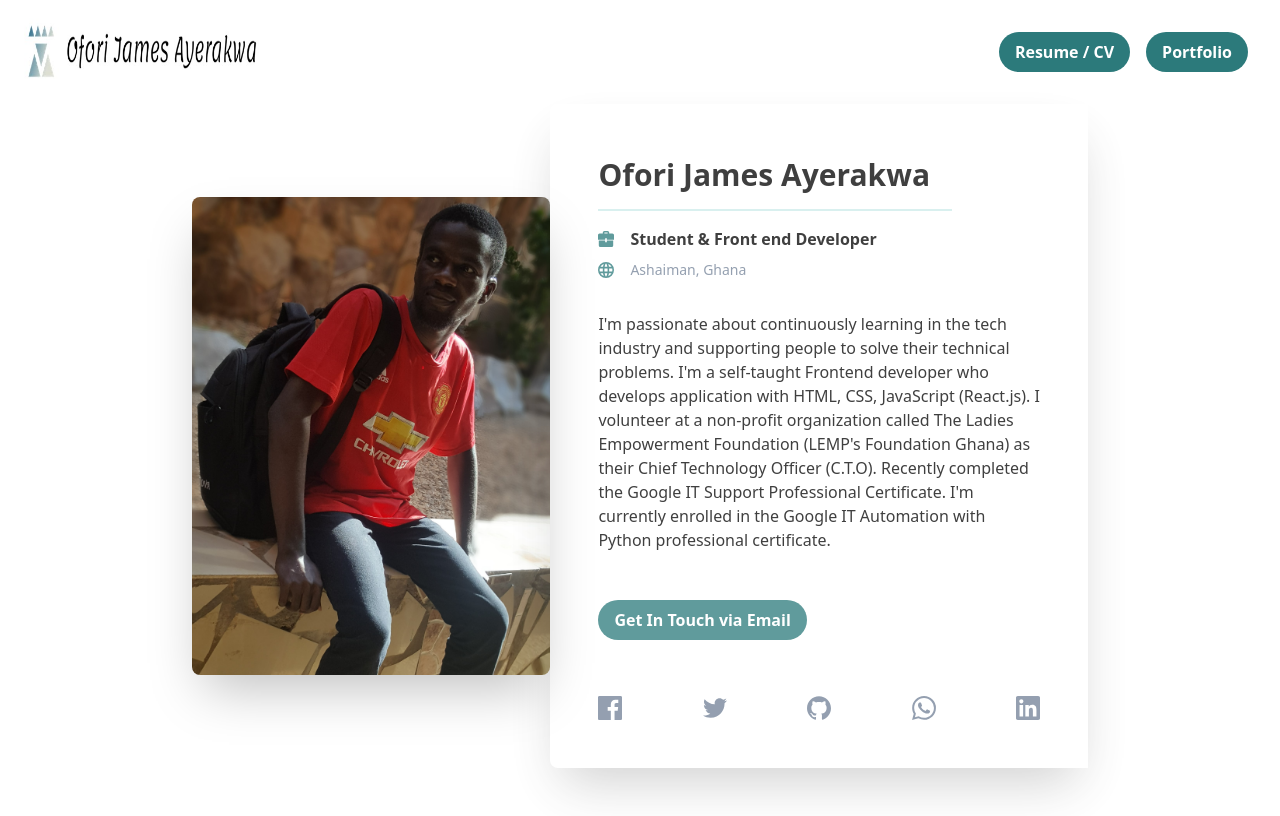
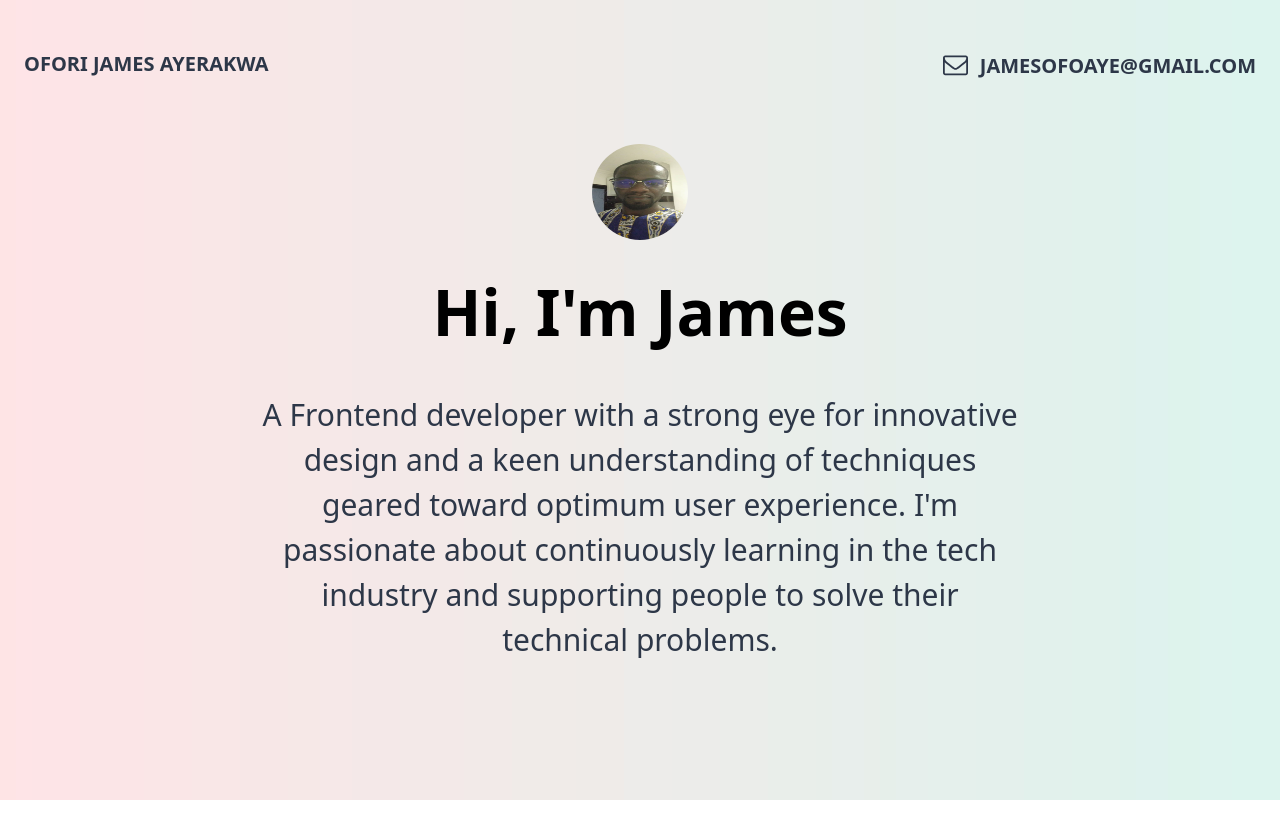
Before and after one commit to jamesofoaye/personal-website, a Next.js app: page / in a window 1280 px wide. Built offline with nearby package versions, Linux system fonts and the light colour scheme.

Commit message:
hero/home page viewport

```diff
--- a/pages/index.js
+++ b/pages/index.js
@@ -1,6 +1,7 @@
 import Head from 'next/head'
 import Nav from '../components/nav'
 import Link from 'next/link'
+import styles from '../styles/index.module.css'
 
 export default function IndexPage() {
   return (
@@ -9,8 +10,47 @@ export default function IndexPage() {
         <title>Ofori James Ayerakwa</title>
         <link rel="icon" href="/favicon.ico" />
       </Head>
-      <Nav />
-      <div className="max-w-4xl flex items-center flex-wrap mx-auto lg:my-0 lg:pb-12">
+
+      <main className={`relative h-screen ${styles.bgImage}`}>
+        <header className="h-24 sm:h-32 flex items-center z-30 w-full">
+          <div className="container mx-auto px-6 flex items-center justify-between">
+            <div className="uppercase text-gray-800 font-semibold text-xl flex items-center">
+              Ofori James Ayerakwa
+            </div>
+            <div className="flex items-center">
+              <nav className="font-sen text-gray-800 uppercase text-lg lg:flex items-center hidden">
+                <div className="uppercase text-gray-800 text-3xl font-semibold flex items-center">
+                  <svg width="25" height="25" viewBox="0 0 1792 1792" fill="currentColor" xmlns="http://www.w3.org/2000/svg">
+                    <path d="M1664 1504v-768q-32 36-69 66-268 206-426 338-51 43-83 67t-86.5 48.5-102.5 24.5h-2q-48 0-102.5-24.5t-86.5-48.5-83-67q-158-132-426-338-37-30-69-66v768q0 13 9.5 22.5t22.5 9.5h1472q13 0 22.5-9.5t9.5-22.5zm0-1051v-24.5l-.5-13-3-12.5-5.5-9-9-7.5-14-2.5h-1472q-13 0-22.5 9.5t-9.5 22.5q0 168 147 284 193 152 401 317 6 5 35 29.5t46 37.5 44.5 31.5 50.5 27.5 43 9h2q20 0 43-9t50.5-27.5 44.5-31.5 46-37.5 35-29.5q208-165 401-317 54-43 100.5-115.5t46.5-131.5zm128-37v1088q0 66-47 113t-113 47h-1472q-66 0-113-47t-47-113v-1088q0-66 47-113t113-47h1472q66 0 113 47t47 113z">
+                    </path>
+                  </svg>
+                  <span className="text-xl ml-3 mt-1">
+                    jamesofoaye@gmail.com
+                  </span>
+                </div>
+              </nav>
+            </div>
+          </div>
+        </header>
+        <div className="flex relative z-20 items-center">
+          <div className="container mx-auto px-6 flex flex-col justify-between items-center relative py-4">
+            <div className="flex flex-col">
+              <img src="/new-pic.jpg" className="rounded-full w-24 h-24 mx-auto" />
+              <p className="text-6xl my-6 font-bold text-center">
+                Hi, I&apos;m James
+              </p>
+              <p className="max-w-3xl text-3xl mx-auto text-gray-800 text-center py-2">
+                A Frontend developer with a strong eye for innovative design and a keen understanding of
+                techniques geared toward optimum user experience. I'm passionate about continuously
+                learning in the tech industry and supporting people to solve their technical problems.
+              </p>
+            </div>
+          </div>
+        </div>
+      </main>
+
+
+      {/**<div className="max-w-4xl flex items-center flex-wrap mx-auto lg:my-0 lg:pb-12">
         <div className="w-full  lg:w-2/5">
           <img src="./mypic.jpg" className="rounded-none lg:rounded-lg shadow-2xl hidden lg:block" />
         </div>
@@ -36,6 +76,7 @@ export default function IndexPage() {
             Foundation (LEMP's Foundation Ghana) as their Chief Technology Officer (C.T.O). Recently completed
             the Google IT Support Professional Certificate. I'm currently enrolled in the Google IT Automation with
             Python professional certificate.</p>
+
 
             <div className="pt-12 pb-8">
               <button className="bg-teal-700 hover:bg-teal-900 text-white font-bold py-2 px-4 rounded-full">
@@ -82,7 +123,7 @@ export default function IndexPage() {
             </div>
           </div>
         </div>
-      </div>
+              </div>*/}
     </div>
   )
 }
--- /dev/null
+++ b/styles/index.module.css
@@ -0,0 +1,3 @@
+.bgImage{
+    background-image: url('/Ice.jpg');
+}
```
Also changed, not shown: public/Ice.jpg (added), public/new-pic.jpg (added).
